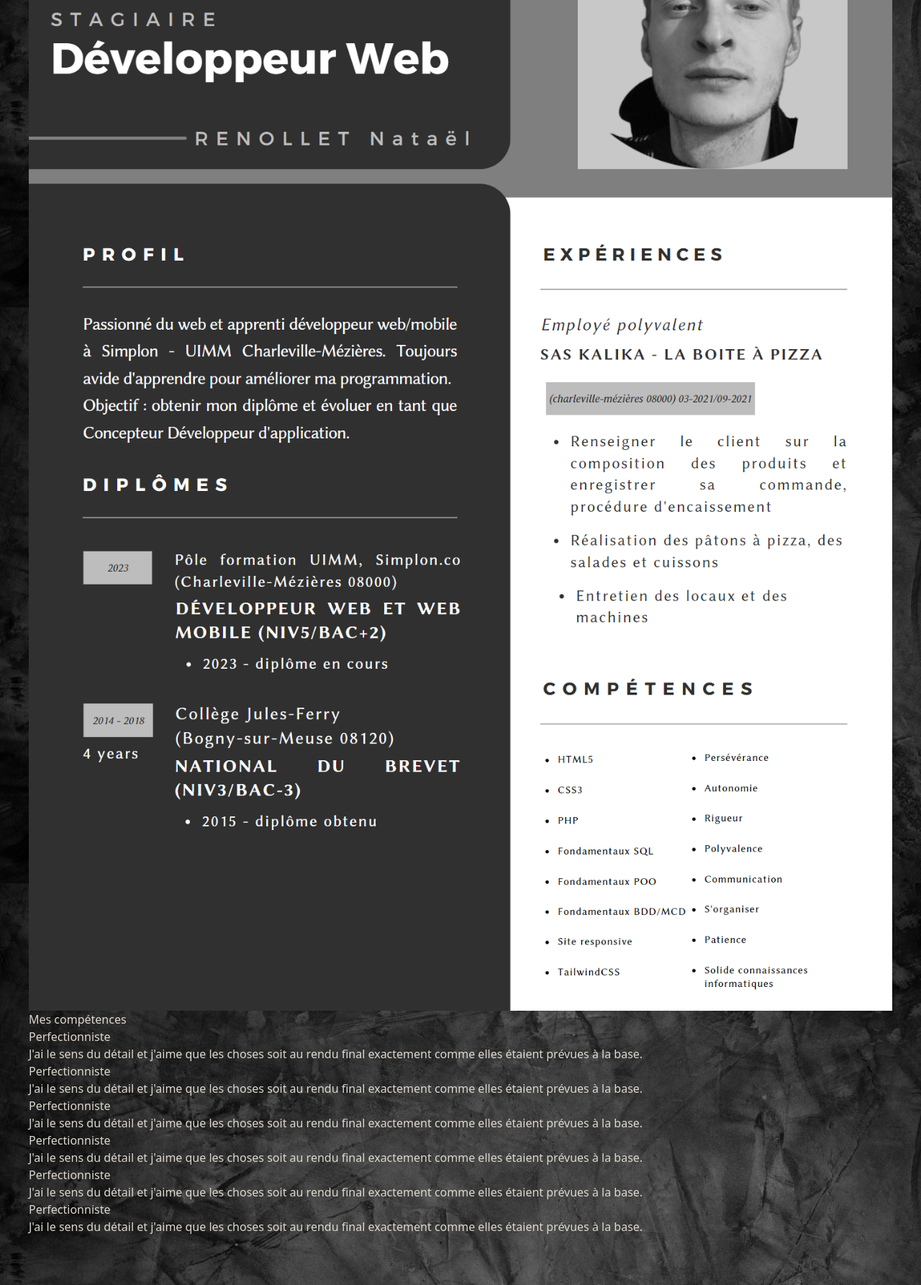
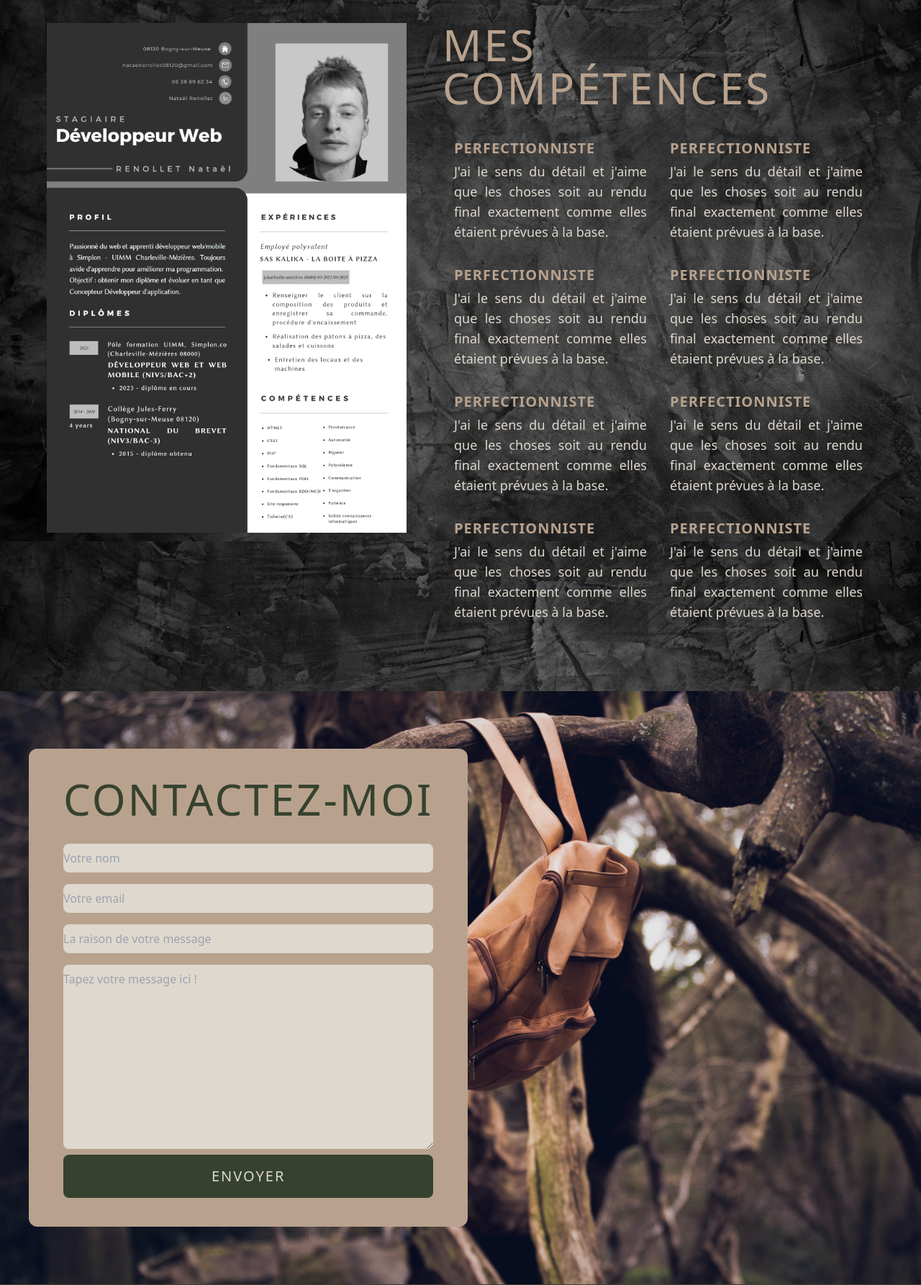
Before and after one commit to body08120/portfolio-v1, a PHP site: page / in a window 1280 px wide. Shown: the part 2840-4625 px from the top of the page at 72% size. Run offline with PHP 8.4, Linux system fonts and the light colour scheme; some libraries are stand-ins or nearby versions.

Commit message:
compétence et contact

```diff
--- a/index.php
+++ b/index.php
@@ -117,20 +117,19 @@
     <!--################################-->
 
     <!--PROJECTS BLOC-->
-    <section class="bg-page px-10 py-16
+    <section class="bg-page px-10 py-4
                sm:py-16
                lg:py-12
                xl:py-20">
-
-      <div class="mx-auto text-justify
+      <div class="mx-auto text-justify py-16
               max-sm:text-center
               lg:w-3/4">
 
         <h2 class="my-4 font-thin text-title-color text-4xl uppercase tracking-wider
                  sm:text-5xl
                  lg:my-8 lg:text-7xl lg:w-3/4
-                 xl:my-12 xl:w-7/12
-                 2xl:text-8xl 2x:5/12">Je créer avec passion !</h2>
+                 xl:my-12 xl:w-5/12
+                 ">Je créer avec passion !</h2>
 
         <p class="my-4 text-lg font-light tracking-widest
                 sm:text-xl
@@ -149,14 +148,21 @@
                                 lg:tracking-widest lg:text-xl lg:text-right
                                 xl:text-1xl xl:py-4 xl:px-6">Découvrir</a>
         </div>
-
       </div>
 
 
       <!--SECTION CARDS-->
-      <div class="border-y-2 py-4 my-8 border-default sm:flex">
+      <section class="border-y-2 py-4 my-8 border-default text-center lg:px-16">
 
-        <!--     primera card -->
+        <h2 class="my-4 font-thin text-title-color text-4xl uppercase tracking-wider
+               sm:text-5xl
+               lg:my-8 lg:text-7xl
+               xl:my-12
+               ">Quelques-uns de mes projets !</h2>
+
+        <div class="sm:flex">
+
+          <!-- card -->
           <div class="h-full bg-white shadow-md rounded m-4">
             <div class="h-3/4 w-full">
               <img class="w-full h-full object-cover rounded-t" src="assets/img/wfbcorp.png" alt="piña"
@@ -181,7 +187,7 @@
             </div>
           </div>
 
-        <!--     segunda card -->
+          <!-- card -->
           <div class="h-full bg-white shadow-md rounded m-4">
             <div class="h-3/4 w-full">
               <img class="w-full h-full object-cover rounded-t" src="assets/img/wfbcorp.png" alt="piña"
@@ -206,7 +212,7 @@
             </div>
           </div>
 
-        <!--     tercera card -->
+          <!-- card -->
           <div class="hidden h-full bg-white shadow-md rounded m-4 lg:block">
             <div class="h-3/4 w-full">
               <img class="w-full h-full object-cover rounded-t" src="assets/img/wfbcorp.png" alt="piña"
@@ -270,6 +276,7 @@
           <!-- A big image will be displayed here -->
           <img id="modal-img" class="max-w-[800px] max-h-[600px] object-cover" src="#" alt="modal" />
         </div>
+      </section>
 
     </section>
     <!--END PROJECTS BLOC-->
@@ -277,67 +284,134 @@
     <!--################################-->
 
     <!--COMPETENCES SECTION-->
-    <section class="bg-page px-10 py-16
-               sm:py-16
+    <section class="bg-page px-10 py-4
                lg:py-12
                xl:py-20">
-      <article>
-        <a href="assets/img/cv.pdf" target="blank" class="hover:cursor-pointer">
-          <img src="assets/img/cv.png" alt="Visualisation de mon CV" />
-        </a>
 
-        <h2>Mes compétences</h2>
-        <ul>
+      <article class="lg:flex flex-row-reverse justify-around">
 
-          <li>
-            <h3>Perfectionniste</h3>
-            <p>J'ai le sens du détail et j'aime que les choses soit au rendu final exactement comme elles étaient
+        <div class="lg:w-6/12">
+
+          <h2 class="font-thin text-title-color text-4xl uppercase tracking-wider
+               lg:text-5xl
+               xl:text-6xl">Mes compétences</h2>
+          <br>
+
+          <ul class="md:grid md:grid-cols-2">
+
+            <li class="py-4 px-4 text-justify">
+              <h3 class="uppercase font-semibold tracking-wider text-title-color text-lg
+                        md:text-xl
+                        lg:text-1xl">Perfectionniste</h3>
+              <p class="text-text-color text-sm leading-5 mt-1
+            md:text-base
+            xl:text-lg">J'ai le sens du détail et j'aime que les choses soit au rendu final exactement comme elles
+                étaient
                 prévues
                 à
                 la base.</p>
             </li>
 
-          <li>
-            <h3>Perfectionniste</h3>
-            <p>J'ai le sens du détail et j'aime que les choses soit au rendu final exactement comme elles étaient
+            <li class="py-4 px-4 text-justify">
+              <h3 class="uppercase font-semibold tracking-wider text-title-color text-lg
+                        md:text-xl
+                        lg:text-1xl">Perfectionniste</h3>
+              <p class="text-text-color text-sm leading-5 mt-1
+            md:text-base
+            xl:text-lg">J'ai le sens du détail et j'aime que les choses soit au rendu final exactement comme elles
+                étaient
                 prévues
                 à
                 la base.</p>
             </li>
 
-          <li>
-            <h3>Perfectionniste</h3>
-            <p>J'ai le sens du détail et j'aime que les choses soit au rendu final exactement comme elles étaient
+            <li class="py-4 px-4 text-justify">
+              <h3 class="uppercase font-semibold tracking-wider text-title-color text-lg
+                        md:text-xl
+                        lg:text-1xl">Perfectionniste</h3>
+              <p class="text-text-color text-sm leading-5 mt-1
+            md:text-base
+            xl:text-lg">J'ai le sens du détail et j'aime que les choses soit au rendu final exactement comme elles
+                étaient
                 prévues
                 à
                 la base.</p>
             </li>
 
-          <li>
-            <h3>Perfectionniste</h3>
-            <p>J'ai le sens du détail et j'aime que les choses soit au rendu final exactement comme elles étaient
+            <li class="py-4 px-4 text-justify">
+              <h3 class="uppercase font-semibold tracking-wider text-title-color text-lg
+                        md:text-xl
+                        lg:text-1xl">Perfectionniste</h3>
+              <p class="text-text-color text-sm leading-5 mt-1
+            md:text-base
+            xl:text-lg">J'ai le sens du détail et j'aime que les choses soit au rendu final exactement comme elles
+                étaient
                 prévues
                 à
                 la base.</p>
             </li>
 
-          <li>
-            <h3>Perfectionniste</h3>
-            <p>J'ai le sens du détail et j'aime que les choses soit au rendu final exactement comme elles étaient
+            <li class="py-4 px-4 text-justify">
+              <h3 class="uppercase font-semibold tracking-wider text-title-color text-lg
+                        md:text-xl
+                        lg:text-1xl">Perfectionniste</h3>
+              <p class="text-text-color text-sm leading-5 mt-1
+            md:text-base
+            xl:text-lg">J'ai le sens du détail et j'aime que les choses soit au rendu final exactement comme elles
+                étaient
                 prévues
                 à
                 la base.</p>
             </li>
 
-          <li>
-            <h3>Perfectionniste</h3>
-            <p>J'ai le sens du détail et j'aime que les choses soit au rendu final exactement comme elles étaient
+            <li class="py-4 px-4 text-justify">
+              <h3 class="uppercase font-semibold tracking-wider text-title-color text-lg
+                        md:text-xl
+                        lg:text-1xl">Perfectionniste</h3>
+              <p class="text-text-color text-sm leading-5 mt-1
+            md:text-base
+            xl:text-lg">J'ai le sens du détail et j'aime que les choses soit au rendu final exactement comme elles
+                étaient
+                prévues
+                à
+                la base.</p>
+            </li>
+
+            <li class="hidden py-4 px-4 text-justify xl:block">
+              <h3 class="uppercase font-semibold tracking-wider text-title-color text-lg
+                        md:text-xl
+                        lg:text-1xl">Perfectionniste</h3>
+              <p class="text-text-color text-sm leading-5 mt-1
+            md:text-base
+            xl:text-lg">J'ai le sens du détail et j'aime que les choses soit au rendu final exactement comme elles
+                étaient
+                prévues
+                à
+                la base.</p>
+            </li>
+
+            <li class="hidden py-4 px-4 text-justify xl:block">
+              <h3 class="uppercase font-semibold tracking-wider text-title-color text-lg
+                        md:text-xl
+                        lg:text-1xl">Perfectionniste</h3>
+              <p class="text-text-color text-sm leading-5 mt-1
+            md:text-base
+            xl:text-lg">J'ai le sens du détail et j'aime que les choses soit au rendu final exactement comme elles
+                étaient
                 prévues
                 à
                 la base.</p>
             </li>
 
           </ul>
+        </div>
+
+        <div class="lg:w-5/12">
+          <a href="assets/img/cv.pdf" target="blank" class="hover:cursor-pointer">
+            <img src="assets/img/cv.png" alt="Visualisation de mon CV" />
+          </a>
+        </div>
+
       </article>
     </section>
     <!--END --COMPETENCES SECTION-->
@@ -349,14 +423,24 @@
                sm:py-16
                lg:py-12
                xl:py-20">
-      <form action="" method="">
-        <h3>contactez-moi</h3>
-        <input type="text" name="name" placeholder="Votre nom" />
-        <input type="email" name="email" placeholder="Votre email" />
-        <input type="text" name="subject" placeholder="La raison de votre message" />
-        <input type="text" name="email" placeholder="Votre message" />
 
-        <input type="submit" value="Envoyer">
+      <form action="" method="" class="bg-title-color rounded-xl py-10 px-12 w-max">
+        <h3 class="font-thin text-default text-4xl uppercase tracking-wider
+               lg:text-5xl
+               xl:text-6xl">contactez-moi</h3>
+               <br>
+        <div class="flex flex-col w-full">
+          <input type="text" name="name" placeholder="Votre nom" class="bg-text-color rounded-lg py-2 my-2 text-default" />
+          <input type="email" name="email" placeholder="Votre email" class="bg-text-color rounded-lg py-2 my-2 text-default" />
+          <input type="text" name="subject" placeholder="La raison de votre message" class="bg-text-color rounded-lg py-2 my-2 text-default" />
+          <textarea name="message" id="message" cols="30" rows="10" placeholder="Tapez votre message ici !"
+            class="bg-text-color rounded-lg py-2 my-2 text-default"></textarea>
+
+          <input type="submit" value="ENVOYER" class="bg-default py-2 px-4 rounded-lg uppercase text-center
+                                hover:font-semibold hover:bg-h-button
+                                lg:tracking-widest lg:text-xl
+                                xl:text-1xl xl:py-4 xl:px-6">
+        </div>
       </form>
     </section>
     <!--END CONTACT SECTION-->
```
Lines whose indentation alone changed are shown as unchanged.
